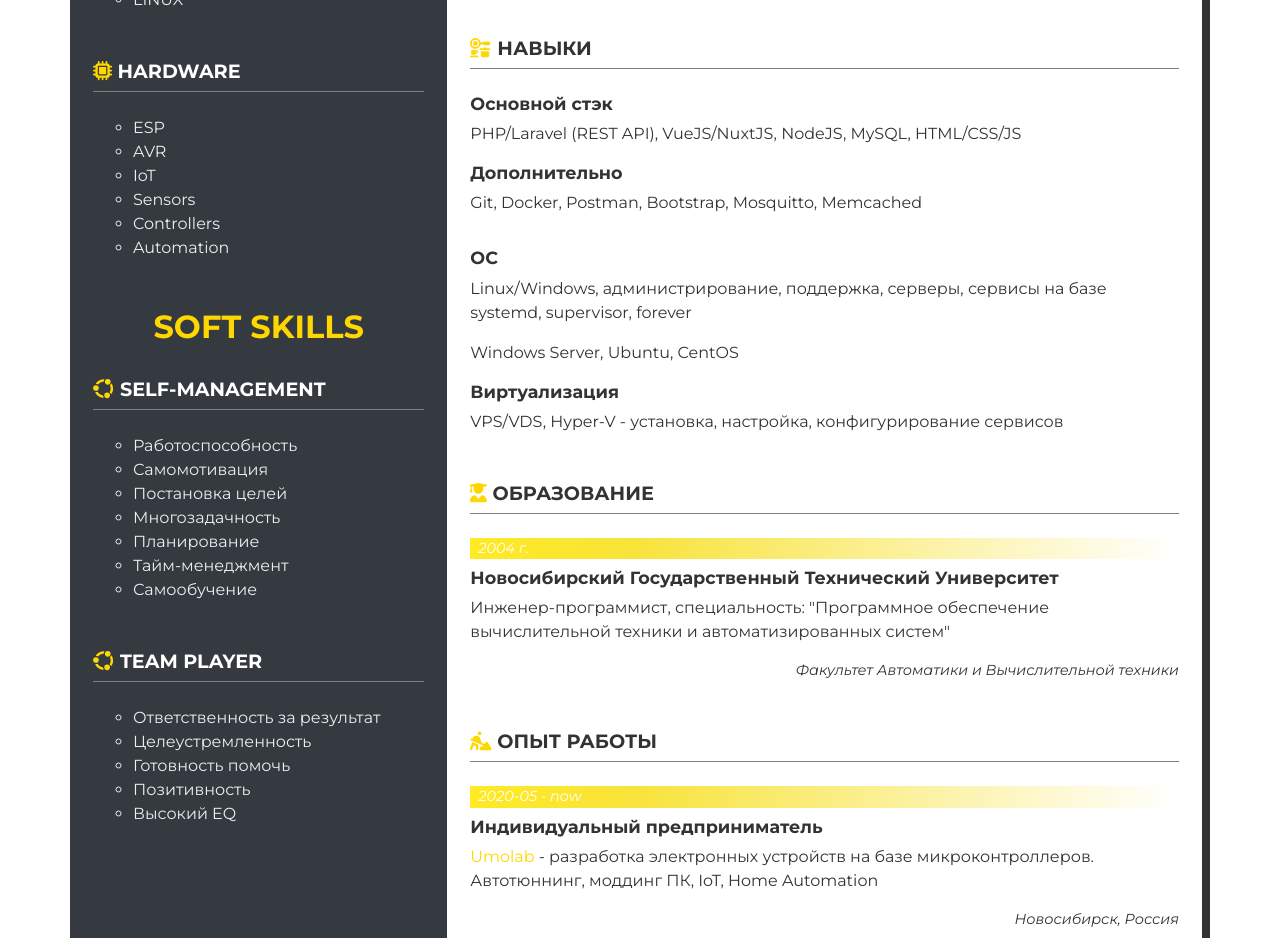
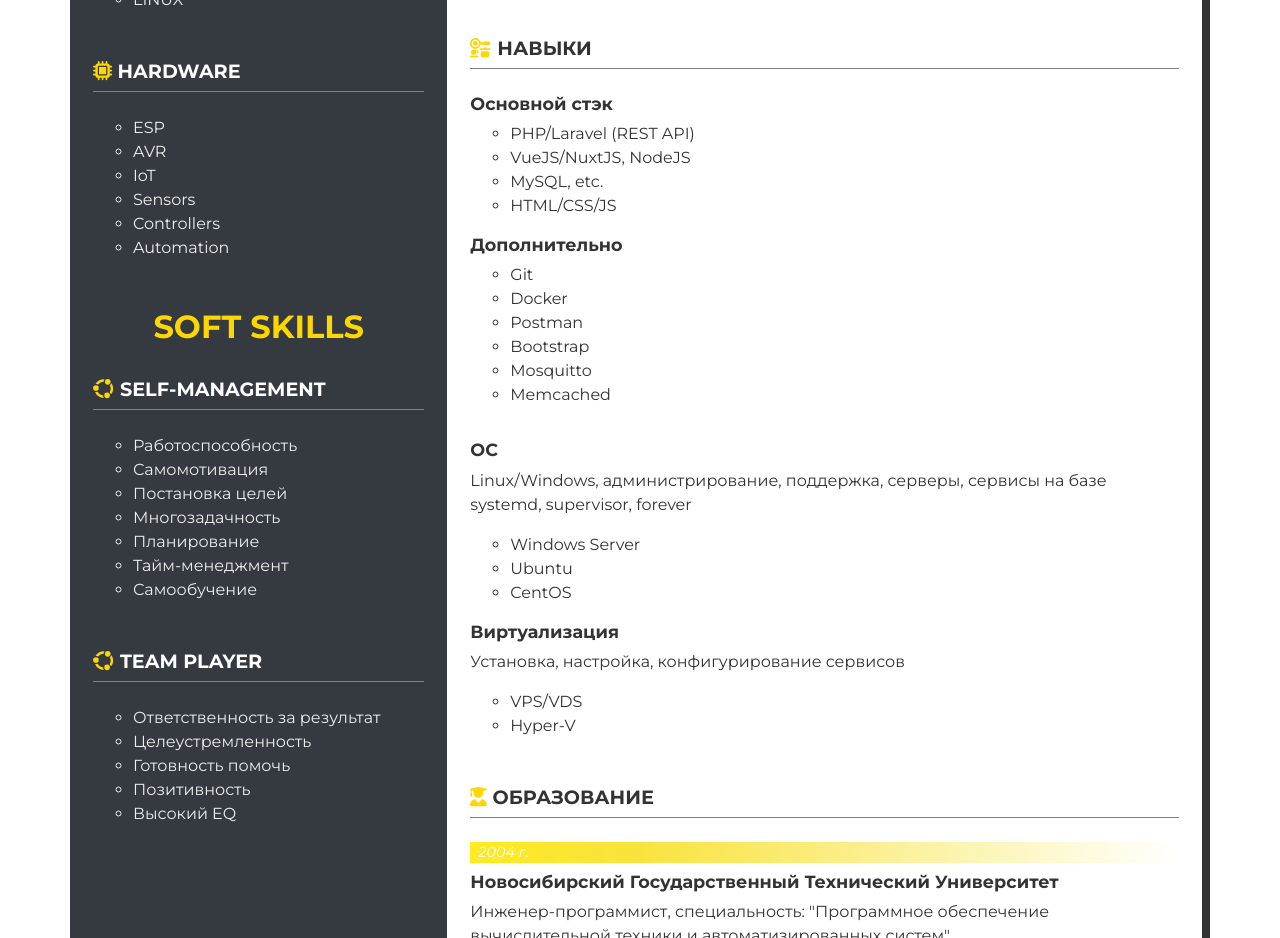
Before and after one commit to BlkDem/resume, a Nuxt app: page / in a window 1280 px wide. Shown: the part 560-1498 px from the top of the page. Built offline with nearby package versions, Linux system fonts and the light colour scheme.

Commit message:
+++ experience

```diff
--- a/components/ExperienceDetail.vue
+++ b/components/ExperienceDetail.vue
@@ -6,10 +6,45 @@
   >
 
       <h4>Основной стэк</h4>
-      <p>PHP/Laravel (REST API), VueJS/NuxtJS, NodeJS, MySQL, HTML/CSS/JS</p>
+      <ul class="font-primary-color">
+        <li>
+          PHP/Laravel (REST API)
+        </li>
+        <li>
+          VueJS/NuxtJS, NodeJS
+        </li>
+        <li>
+          MySQL, etc.
+        </li>
+        <li>
+          HTML/CSS/JS
+        </li>
+      </ul>
+      <!-- <p>, VueJS/NuxtJS, NodeJS, MySQL, HTML/CSS/JS</p> -->
 
       <h4>Дополнительно</h4>
-      <p>Git, Docker, Postman, Bootstrap, Mosquitto, Memcached</p>
+      <ul class="font-primary-color">
+        <li>
+          Git
+        </li>
+        <li>
+          Docker
+        </li>
+        <li>
+          Postman
+        </li>
+        <li>
+          Bootstrap
+        </li>
+        <li>
+          Mosquitto
+        </li>
+        <li>
+          Memcached
+        </li>
+      </ul>
+
+      <!-- <p>Git, Docker, Postman, Bootstrap, Mosquitto, Memcached</p> -->
 
       <div class="space-4"></div>
 
@@ -20,10 +55,31 @@
 
       <h4>ОС</h4>
       <p>Linux/Windows, администрирование, поддержка, серверы, сервисы на базе systemd, supervisor, forever</p>
-      <p>Windows Server, Ubuntu, CentOS</p>
+      <ul class="font-primary-color">
+        <li>
+          Windows Server
+        </li>
+        <li>
+          Ubuntu
+        </li>
+        <li>
+          CentOS
+        </li>
+      </ul>
+
+      <!-- <p>Windows Server, Ubuntu, CentOS</p> -->
 
       <h4>Виртуализация</h4>
-      <p>VPS/VDS, Hyper-V - установка, настройка, конфигурирование сервисов</p>
+      <p>Установка, настройка, конфигурирование сервисов</p>
+      <ul class="font-primary-color">
+        <li>
+          VPS/VDS
+        </li>
+        <li>
+          Hyper-V
+        </li>
+      </ul>
+
 
       <div class="space-4"></div>
 
@@ -40,5 +96,11 @@ export default {
 
 </script>
 
-<style>
+<style lang="scss" scoped>
+@import "../scss/App.scss";
+
+.font-primary-color {
+  color: $primary-color;
+}
+
 </style>
```
